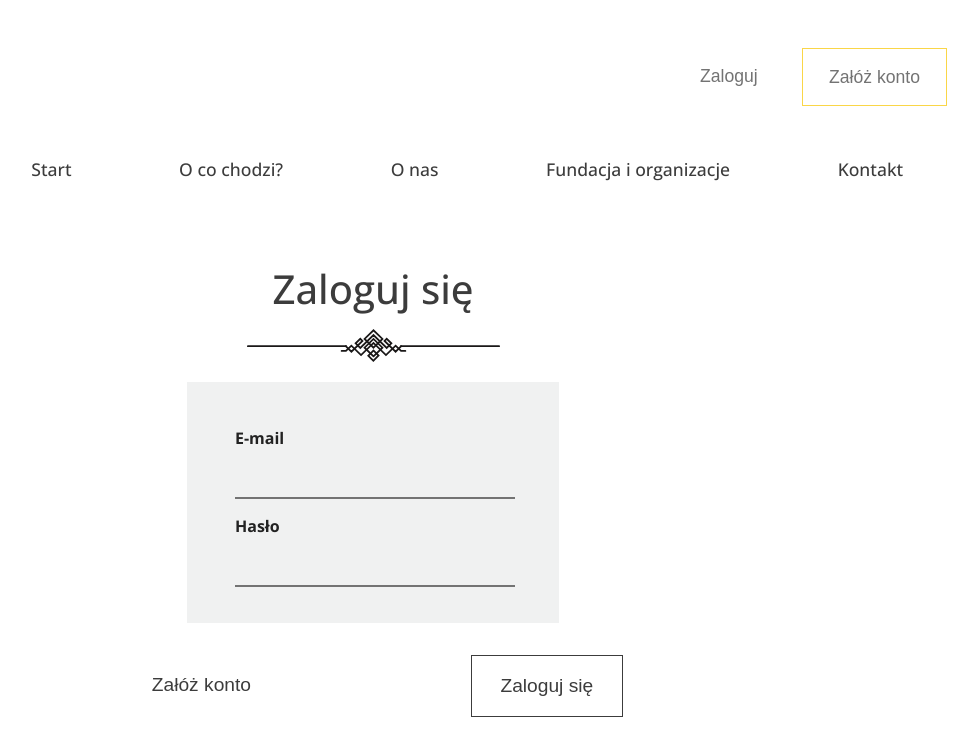
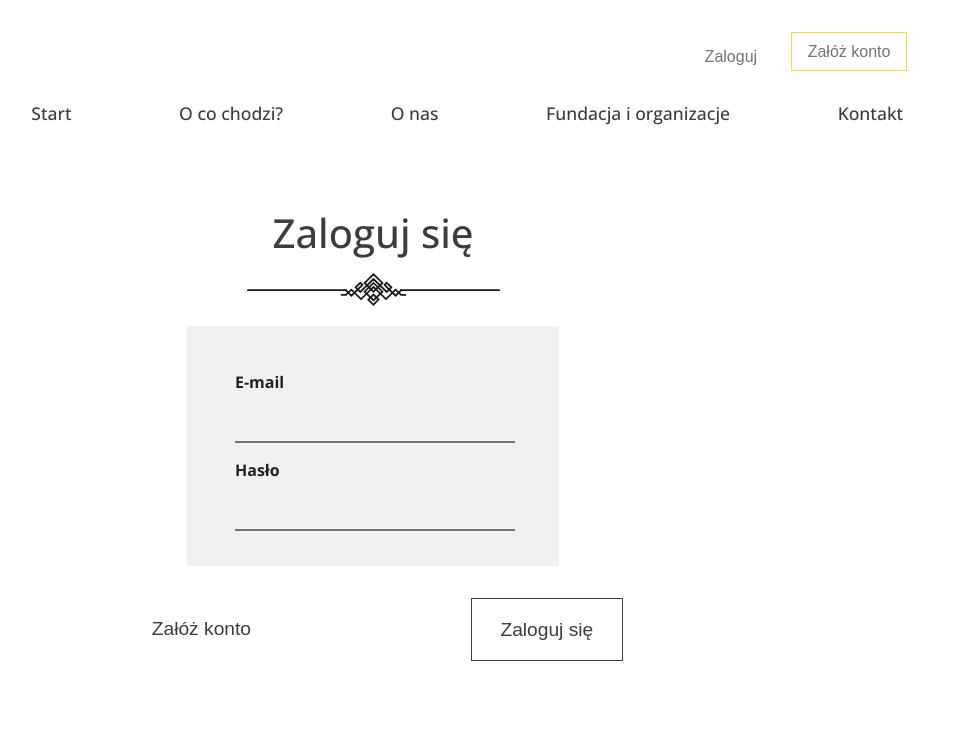
Before and after one commit to Christian-Chowaniec/Oddam-w-dobre-rece, a React (Create React App) app: page /logowanie in a window 1280 px wide. Shown: the top 756 px of the page, without its empty margins (267-1245 px from the left). Built offline with nearby package versions, Linux system fonts and the light colour scheme.

Commit message:
some styling fixes

```diff
--- a/public/index.html
+++ b/public/index.html
@@ -33,7 +33,7 @@
       work correctly both with client-side routing and a non-root public URL.
       Learn how to configure a non-root public URL by running `npm run build`.
     -->
-    <title>React App</title>
+    <title>Oddam w dobre ręce</title>
   </head>
   <body>
     <noscript>You need to enable JavaScript to run this app.</noscript>
--- a/src/scss/styles/HomeComponents/_Contact.scss
+++ b/src/scss/styles/HomeComponents/_Contact.scss
@@ -1,5 +1,5 @@
 .HomeContact__box {
-    margin-top: 5em;
+    margin-top: 7em;
     display: flex;
     justify-content: center;
     width: 100%;
@@ -8,12 +8,15 @@
         width: 60%;
 
         .HomeContact__background_image {
+            margin-top: 7em;
             background-image: url(../../../assets/Background-Contact-Form.jpg);
             background-repeat: no-repeat;
             background-size: cover;
             background-position: left;
+
             opacity: 10%;
             height: 80vh;
+            transform: scale(1.5);
 
         }
     }
--- a/src/scss/styles/HomeComponents/_Header.scss
+++ b/src/scss/styles/HomeComponents/_Header.scss
@@ -29,6 +29,7 @@
         width: 40%;
 
         .HomeHeader__title {
+            line-height:1.4em;
             font-size: 2em;
             color: $five;
             text-align: center;
--- a/src/scss/styles/HomeComponents/_ThreeColumns.scss
+++ b/src/scss/styles/HomeComponents/_ThreeColumns.scss
@@ -4,6 +4,7 @@
 }
 
 .HomeThreeColumns__row {
+
     width: 100%;
     display: flex;
     justify-content: space-around;
@@ -27,6 +28,8 @@
         .HomeThreeColumns__description {
             color: $five;
             line-height: 2em;
+            font-family: $font-base;
         }
+
     }
 }
--- a/src/scss/styles/HomeComponents/_WhoWeHelp.scss
+++ b/src/scss/styles/HomeComponents/_WhoWeHelp.scss
@@ -53,6 +53,7 @@
         line-height: 1.5em;
 
         .WhoWeHelp__description {
+            font-size: 1.4em;
             width: 35%;
         }
 
@@ -62,7 +63,7 @@
         color: #707070;
         font-family: $font-base;
         margin: 0 auto;
-        width: 60%;
+        width: 70%;
 
         .WhoWeHelp__list {
             text-align: left;
--- a/src/scss/styles/_Buttons.scss
+++ b/src/scss/styles/_Buttons.scss
@@ -17,7 +17,7 @@
   font-weight: 500;
   color: $four;
   border: 1px solid $three;
-  padding: 1em 1.5em;
+  padding: 0.6em 1em;
   text-decoration: none;
   background-color: white;
 
--- a/src/scss/styles/_Footer.scss
+++ b/src/scss/styles/_Footer.scss
@@ -1,4 +1,5 @@
 .Footer {
+    z-index: 99;
     margin: 2.5em 0;
     display: flex;
     justify-content: center;
--- a/src/scss/styles/_LogRegButtons.scss
+++ b/src/scss/styles/_LogRegButtons.scss
@@ -1,5 +1,6 @@
 .LogRegBtn__box {
-  margin: 3em 3em 0 0;
+  // margin-right: 10em;
+  margin: 2em 6em 0 0;
   display: flex;
   justify-content: flex-end;
 
@@ -7,8 +8,8 @@
     display: flex;
 
     .LogRegBtn__li {
-      font-size: 1.1em;
-      margin-right: 1em;
+      font-size: 1em;
+      margin-right: 0.6em;
 
     }
   }
--- a/src/scss/styles/_Navigation.scss
+++ b/src/scss/styles/_Navigation.scss
@@ -6,7 +6,6 @@
   color: $five;
 
   .Navigation__menu_ul {
-    margin-top: 2em;
     margin-bottom: 1em;
     display: flex;
     justify-content: flex-end;
```
